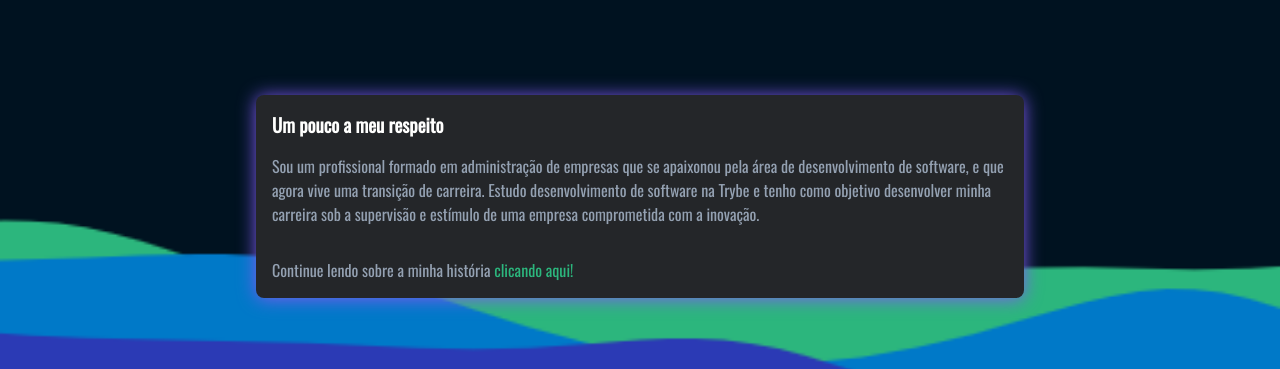
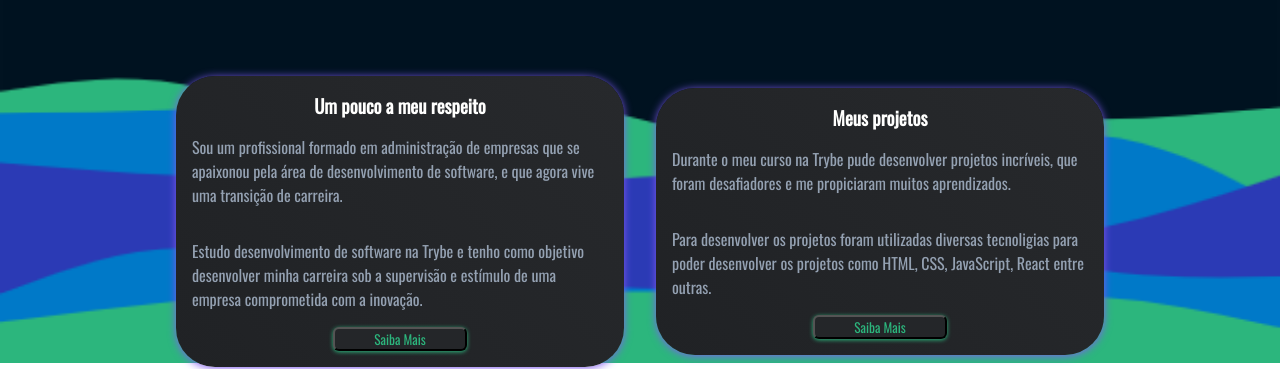
Before and after one commit to Murilo-Carrijo/Murilo-Carrijo.github.io, a React (Create React App) app: page / in a window 1280 px wide. Shown: the part 437-806 px from the top of the page. Built offline with nearby package versions, Linux system fonts and the light colour scheme.

Commit message:
fix: refatorando css

```diff
--- a/src/pages/Home.js
+++ b/src/pages/Home.js
@@ -27,15 +27,20 @@ class Home extends Component {
           </div>
           <img className='profile-image' src={murilo} />
         </div>
-        <div className="card-description">
-          <h3>Um pouco a meu respeito</h3>
-          <p>Sou um profissional formado em administração de empresas que se apaixonou pela área de desenvolvimento de software, e que agora vive uma transição de carreira. Estudo desenvolvimento de software na Trybe e tenho como objetivo desenvolver minha carreira sob a supervisão e estímulo de uma empresa comprometida com a inovação.</p>
-          <p>Continue lendo sobre a minha história <Link to='/historia'>clicando aqui!</Link></p>
-        </div>
+        <div className="card-container">
+          <div className="card-description">
+            <h3 className="card-title" >Um pouco a meu respeito</h3>
+            <p>Sou um profissional formado em administração de empresas que se apaixonou pela área de desenvolvimento de software, e que agora vive uma transição de carreira.</p>
+            <p>Estudo desenvolvimento de software na Trybe e tenho como objetivo desenvolver minha carreira sob a supervisão e estímulo de uma empresa comprometida com a inovação.</p>
+            <button type="button" className="button-card-description"><Link to='/historia'>Saiba Mais</Link></button>
+          </div>
 
-        <div className="card-description">
-          <h3>Meus projetos</h3>
-          <p>Durante o meu curso na Trybe pude desenvolver projetos incríveis, que foram desafiadores e me propiciaram muitos aprendizados. <Link to='/projetos'>Clique aqui</Link> e confira os meus projetos</p>
+          <div className="card-description">
+            <h3 className="card-title">Meus projetos</h3>
+            <p>Durante o meu curso na Trybe pude desenvolver projetos incríveis, que foram desafiadores e me propiciaram muitos aprendizados.</p>
+            <p>Para desenvolver os projetos foram utilizadas diversas tecnoligias para poder desenvolver os projetos como HTML, CSS, JavaScript, React entre outras. </p>
+            <button type="button" className="button-card-description"><Link to='/projetos'>Saiba Mais</Link></button>
+          </div>
         </div>
       </div>
     );
--- a/src/pages/Projects.js
+++ b/src/pages/Projects.js
@@ -15,14 +15,14 @@ class Projects extends Component {
         <h1>Projetos</h1>
         { data.map((project) => (
           <div key={project.id} className='card-project'>
+            <a href={ project.link } target='_blank' rel="noreferrer noopener">
+              <img src={ project.image } alt={ project.name } />
+            </a>
             <div className='card-project-text'>
               <h2>{ project.name }</h2>
               <p>Tecnologias Utilizadas: {project.technology} </p>
               <p>Clique na imagem para acessar o repositório do GitHub</p>
             </div>
-            <a href={ project.link } target='_blank' rel="noreferrer noopener">
-              <img src={ project.image } alt={ project.name } />
-            </a>
           </div>
         ) ) }
       </div>
--- a/src/style/Home.css
+++ b/src/style/Home.css
@@ -1,4 +1,4 @@
-@media (max-width: 768px) {
+@media screen and (max-width: 768px) {
   .home-container {
     align-items: center;
     background: url('../image/layered-waves-haikei.png') center/cover;
@@ -38,24 +38,37 @@
   .link-container {
     background: none;
     display: flex;
+    padding: 16px;
+  }
 
-    padding: 16px;
+  .card-container {
+    align-content: center;
+    align-items: center;
+    display: flex;
+    flex-direction: column;
+    justify-content: center;
+    margin: auto;
+    width: 100%;
   }
 
   .card-description {
     background-color: #242629;
     border-radius: 8px;
-    box-shadow: 0 1px 18px #7f5af0;
+    box-shadow: 0 1px 4px #7f5af0;
     display: flex;
     flex-direction: column;
     justify-content: center;
     margin: 16px;
     margin-bottom: 80px;
-    max-width: 60%;
+    width: 80%;
   }
 
-  .card-description h3 {
-    margin-left: 16px;
+  .card-title {
+    align-content: center;
+    align-items: center;
+    display: flex;
+    justify-content: center;
+    margin: auto;
     margin-top: 16px;
   }
 
@@ -63,8 +76,22 @@
     color: #2cb67d;
     text-decoration: none;
   }
+
+  .button-card-description {
+    align-content: center;
+    align-items: center;
+    background-color: #242629;
+    box-shadow: 0 1px 4px #2cb67d;
+    border-radius: 6px;
+    display: flex;
+    justify-content: center;
+    margin: auto;
+    margin-bottom: 16px;
+    width: 30%;
+  }
 }
 
+@media screen and (min-width: 769px) and (max-width: 1679px) {
   .home-container {
     align-items: center;
     background: url('../image/layered-waves-haikei.png') center/cover;
@@ -72,7 +99,7 @@
     display: flex;
     flex-direction: column;
     justify-content: center;
-  height: 100%;
+    height: 100vh;
     width: 100%;
   }
 
@@ -109,30 +136,54 @@
   .link-container {
     background: none;
     display: flex;
-
     padding: 16px;
   }
 
+  .card-container {
+    align-content: center;
+    align-items: center;
+    display: flex;
+    flex-wrap: wrap;
+    justify-content: center;
+    margin: auto;
+    width: 100%;
+  }
+
   .card-description {
-  background-color: #242629;
-  border-radius: 8px;
-  box-shadow: 0 1px 18px #7f5af0;
+    border-radius: 39px;
+    background: linear-gradient(225deg, #27292c, #202225);
+    box-shadow: 0 1px 8px #7f5af0;
     display: flex;
     flex-direction: column;
+    flex-wrap: wrap;
     justify-content: center;
     margin: 16px;
-  margin-bottom: 80px;
-  max-width: 60%;
+    max-width: 35%;
   }
 
   .card-description h3 {
-  margin-left: 16px;
+    display: flex;
+    justify-content: center;
     margin-top: 16px;
   }
 
   .card-description a {
     color: #2cb67d;
     text-decoration: none;
+  }
+
+  .button-card-description {
+    align-content: center;
+    align-items: center;
+    background-color: #242629;
+    box-shadow: 0 1px 4px #2cb67d;
+    border-radius: 6px;
+    display: flex;
+    justify-content: center;
+    margin: auto;
+    margin-bottom: 16px;
+    width: 30%;
+  }
 }
 
 @media (min-width: 1680px) {
@@ -184,16 +235,26 @@
     padding: 16px;
   }
 
+  .card-container {
+    align-content: center;
+    align-items: center;
+    display: flex;
+    flex-wrap: wrap;
+    justify-content: center;
+    margin: auto;
+    width: 100%;
+  }
+
   .card-description {
-    background-color: #242629;
-    border-radius: 8px;
-    box-shadow: 0 1px 18px #7f5af0;
+    border-radius: 39px;
+    background: linear-gradient(225deg, #27292c, #202225);
+    box-shadow: 0 1px 8px #7f5af0;
     display: flex;
     flex-direction: column;
+    flex-wrap: wrap;
     justify-content: center;
     margin: 16px;
-    margin-bottom: 80px;
-    max-width: 1000px;
+    max-width: 35%;
   }
 
   .card-description h3 {
@@ -205,4 +266,17 @@
     color: #2cb67d;
     text-decoration: none;
   }
+
+  .button-card-description {
+    align-content: center;
+    align-items: center;
+    background-color: #242629;
+    box-shadow: 0 1px 4px #2cb67d;
+    border-radius: 6px;
+    display: flex;
+    justify-content: center;
+    margin: auto;
+    margin-bottom: 16px;
+    width: 30%;
   }
+}
--- a/src/style/Projects.css
+++ b/src/style/Projects.css
@@ -24,7 +24,7 @@
     flex-direction: column;
     margin-top: 20px;
     margin-bottom: 40px;
-    max-width: 60%;
+    max-width: 35%;
     padding: 16px;
   }
 
```
Lines whose indentation alone changed are shown as unchanged.
